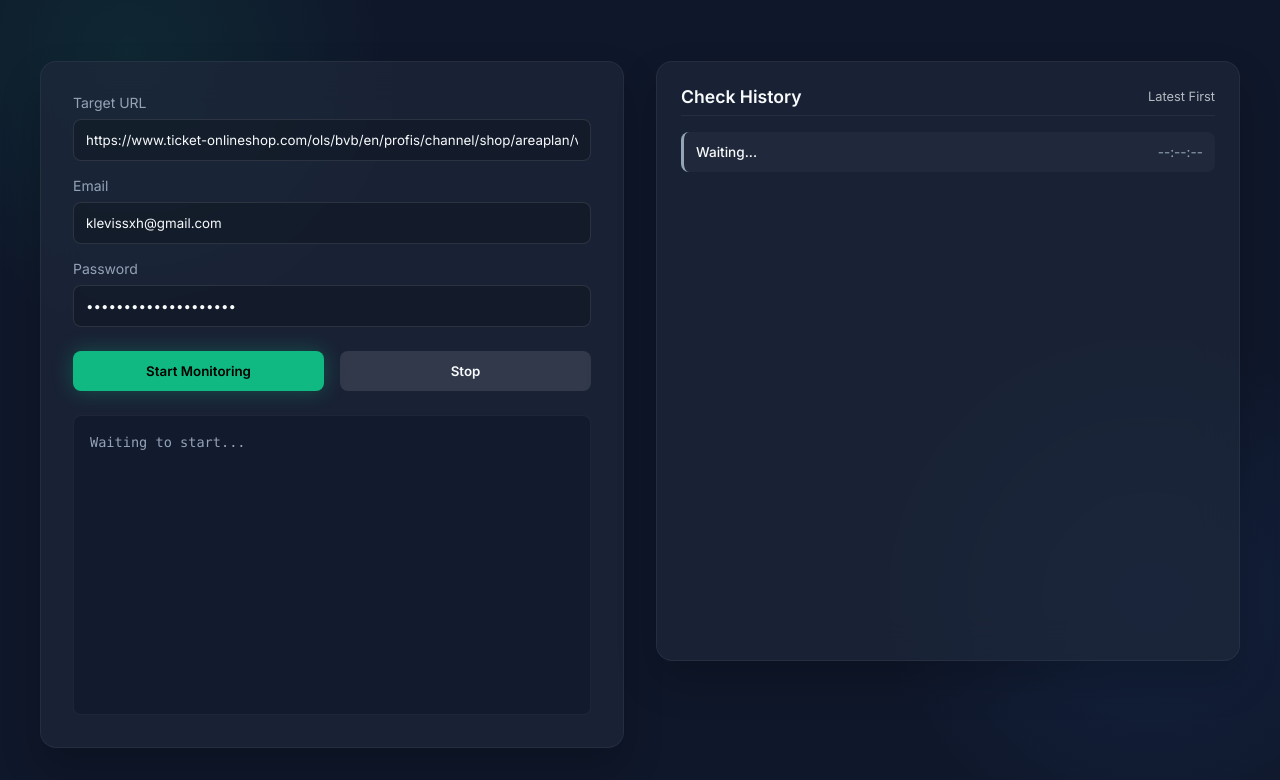
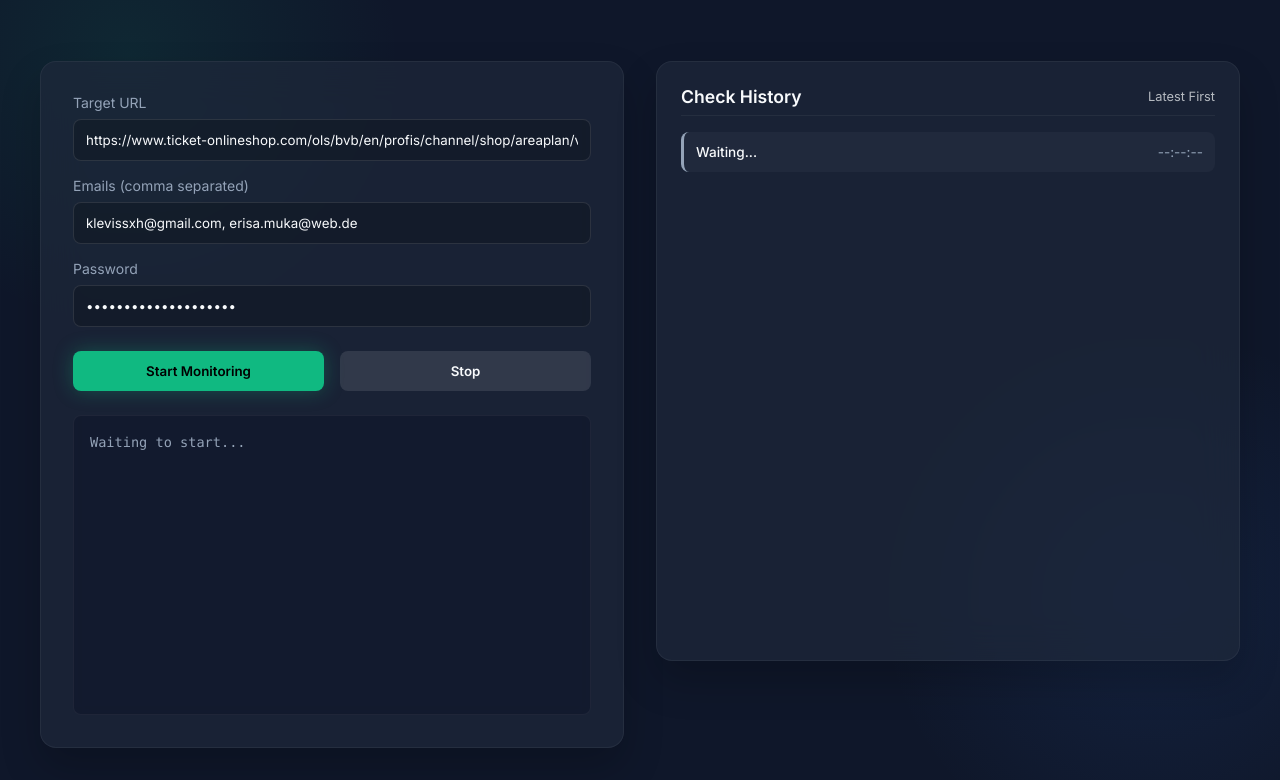
Before and after one commit to ptf-dev/seat-sniper-ss, a website: page public/index.html in a window 1280 px wide. Shown: the part 127-907 px from the top of the page. Drawn offline with nearby package versions, Linux system fonts and the light colour scheme; no server answers.

Commit message:
Allow multiple email recipients

```diff
--- a/public/index.html
+++ b/public/index.html
@@ -327,8 +327,8 @@
                         value="https://www.ticket-onlineshop.com/ols/bvb/en/profis/channel/shop/areaplan/venue/event/619910">
                 </div>
                 <div class="input-group">
-                    <label>Email</label>
-                    <input type="email" id="email" value="klevissxh@gmail.com">
+                    <label>Emails (comma separated)</label>
+                    <input type="text" id="email" value="klevissxh@gmail.com, erisa.muka@web.de">
                 </div>
                 <!-- Password input hidden for security, but predefined in code? Or user inputs it? -->
                 <!-- User gave the pass in prompt, so I'll prefill it or handle it in backend -->
```
